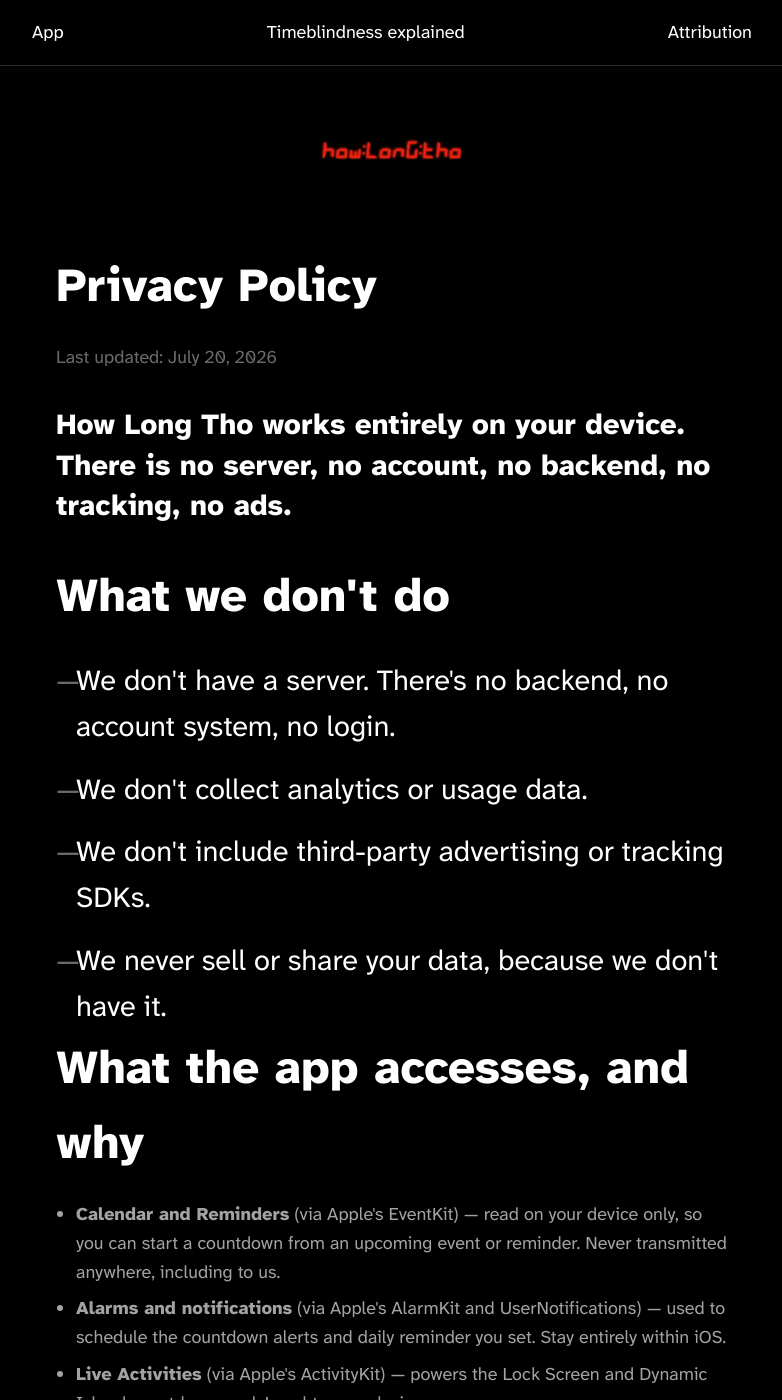
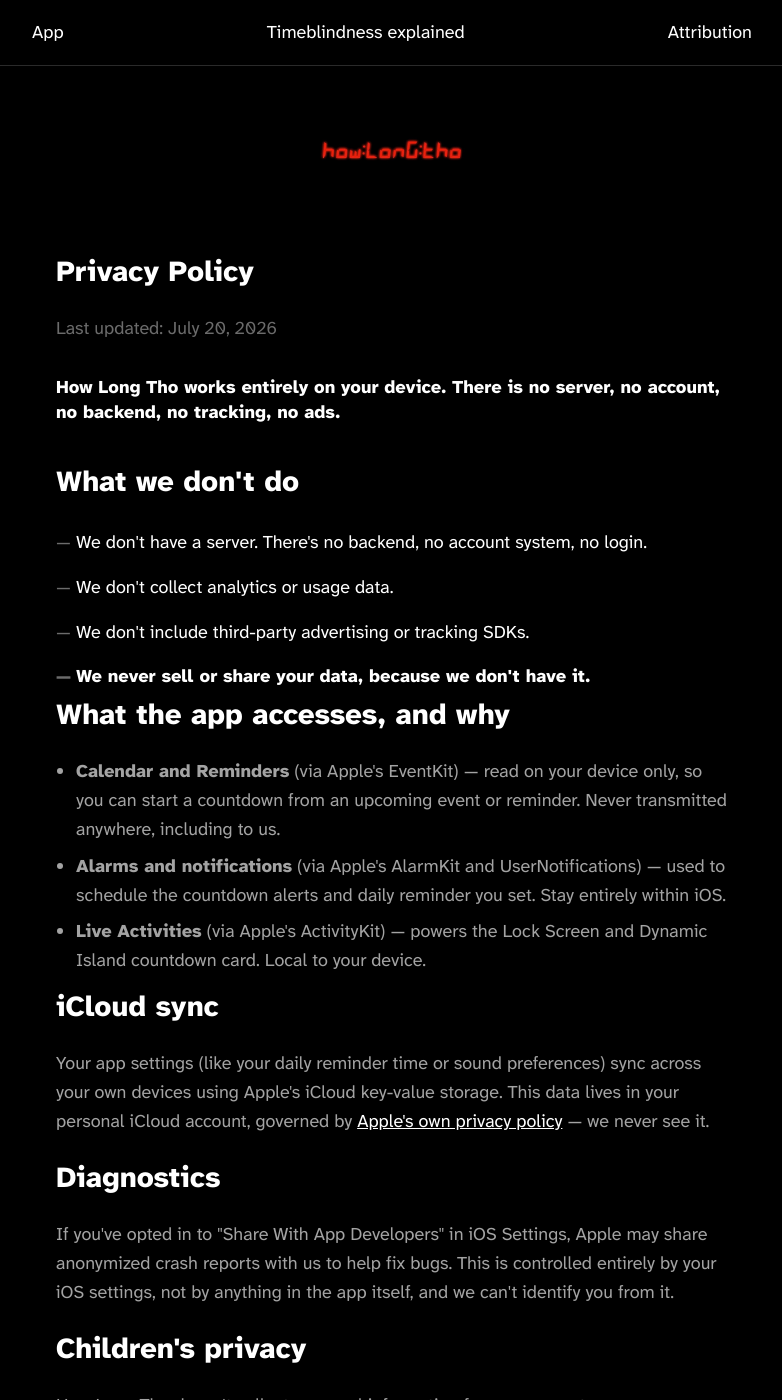
Before and after one commit to afknapping/howlongtho-website, a Jekyll site: the page built from privacy.md, in a window 1280 px wide and 1400 px high. Shown: the whole window, without its empty margins (248-1030 px from the left). Built offline with Jekyll 4.4.1, drawn with Linux system fonts in a browser that asks for light colours.

Commit message:
Type rework: privacy and timeblindness pages, fix fw-* specificity bug
Privacy and timeblindness pages: all headlines to medium, lead
paragraphs and list text down to small (weight left untouched on both).
Scoped via page-local classes/ids (fs-medium on headings, fs-small
alongside .lead, and per-page ids like #privacy-dont-do-list /
#tb-shows-up-list on their .features lists) so nothing else sharing
those classes elsewhere on the site is affected.

Also fixed a real pre-existing bug found while verifying: .fw-extrabold
on privacy's "We never sell or share your data" list item never
actually rendered bold, because .features li (a class+element selector)
outranks a lone utility class in specificity. Added !important to the
three .fw-* weight utilities specifically, since their whole purpose is
to override component styles regardless of context - confirmed no
regression on the homepage's existing fw-semibold usage.

Co-Authored-By: Claude Sonnet 5 <noreply@anthropic.com>

```diff
--- a/assets/style.css
+++ b/assets/style.css
@@ -172,9 +172,9 @@ header {
 .fs-medium { font-size: var(--fs-medium); }
 .fs-large { font-size: var(--fs-large); }
 .fs-xlarge { font-size: var(--fs-xlarge); }
-.fw-regular { font-weight: 400; }
-.fw-semibold { font-weight: 600; }
-.fw-extrabold { font-weight: 800; }
+.fw-regular { font-weight: 400 !important; }
+.fw-semibold { font-weight: 600 !important; }
+.fw-extrabold { font-weight: 800 !important; }
 .cta-row {
   display: flex;
   flex-direction: column;
@@ -266,6 +266,12 @@ main > p {
   font-size: var(--fs-medium);
 }
 #what-it-is .features li {
+  font-size: var(--fs-small);
+}
+#tb-shows-up-list li {
+  font-size: var(--fs-small);
+}
+#privacy-dont-do-list li {
   font-size: var(--fs-small);
 }
 .features li::before {
--- a/privacy.md
+++ b/privacy.md
@@ -7,29 +7,29 @@ description: "How Long Tho's privacy policy — no server, no account, no backen
 <header>
 <a href="/"><img class="logotype logotype-small" src="/assets/logotype.jpg" alt="How Long Tho"></a>
 </header>
-<h1>Privacy Policy</h1>
+<h1 class="fs-medium">Privacy Policy</h1>
 <p class="meta">Last updated: July 20, 2026</p>
-<p class="lead">How Long Tho works entirely on your device. There is no server, no account, no backend, no tracking, no ads.</p>
-<h2>What we don't do</h2>
-<ul class="features">
+<p class="lead fs-small">How Long Tho works entirely on your device. There is no server, no account, no backend, no tracking, no ads.</p>
+<h2 class="fs-medium">What we don't do</h2>
+<ul class="features" id="privacy-dont-do-list">
 <li>We don't have a server. There's no backend, no account system, no login.</li>
 <li>We don't collect analytics or usage data.</li>
 <li>We don't include third-party advertising or tracking SDKs.</li>
 <li class="fw-extrabold">We never sell or share your data, because we don't have it.</li>
 </ul>
-<h2>What the app accesses, and why</h2>
+<h2 class="fs-medium">What the app accesses, and why</h2>
 <ul class="plain-list">
 <li><strong>Calendar and Reminders</strong> (via Apple's EventKit) — read on your device only, so you can start a countdown from an upcoming event or reminder. Never transmitted anywhere, including to us.</li>
 <li><strong>Alarms and notifications</strong> (via Apple's AlarmKit and UserNotifications) — used to schedule the countdown alerts and daily reminder you set. Stay entirely within iOS.</li>
 <li><strong>Live Activities</strong> (via Apple's ActivityKit) — powers the Lock Screen and Dynamic Island countdown card. Local to your device.</li>
 </ul>
-<h2>iCloud sync</h2>
+<h2 class="fs-medium">iCloud sync</h2>
 <p>Your app settings (like your daily reminder time or sound preferences) sync across your own devices using Apple's iCloud key-value storage. This data lives in your personal iCloud account, governed by <a href="https://www.apple.com/legal/privacy/">Apple's own privacy policy</a> — we never see it.</p>
-<h2>Diagnostics</h2>
+<h2 class="fs-medium">Diagnostics</h2>
 <p>If you've opted in to "Share With App Developers" in iOS Settings, Apple may share anonymized crash reports with us to help fix bugs. This is controlled entirely by your iOS settings, not by anything in the app itself, and we can't identify you from it.</p>
-<h2>Children's privacy</h2>
+<h2 class="fs-medium">Children's privacy</h2>
 <p>How Long Tho doesn't collect personal information from anyone, at any age — including children. The app is built for all ages.</p>
-<h2>Changes to this policy</h2>
+<h2 class="fs-medium">Changes to this policy</h2>
 <p>If anything here changes, we'll update this page and the "last updated" date above.</p>
-<h2>Contact</h2>
+<h2 class="fs-medium">Contact</h2>
 <p>Questions about this policy? Email <a href="mailto:hello@howlongtho.com">hello@howlongtho.com</a>.</p>
```
Also changed, not shown: timeblindness.md (+9 -9 lines).
